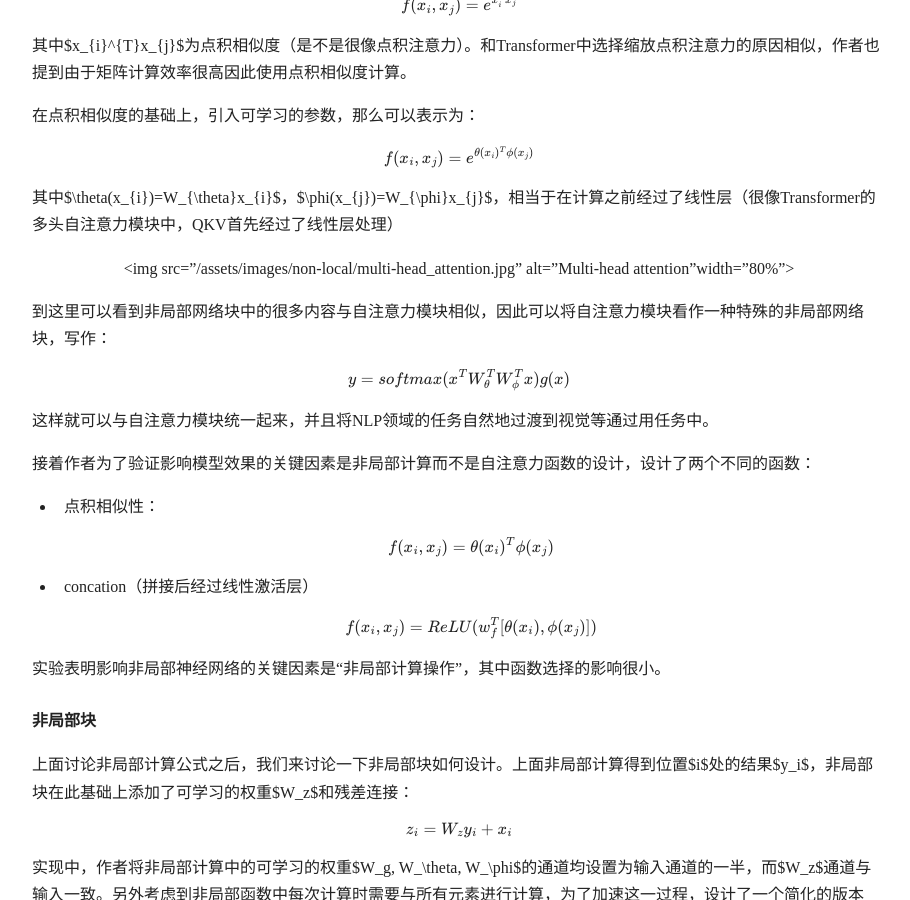
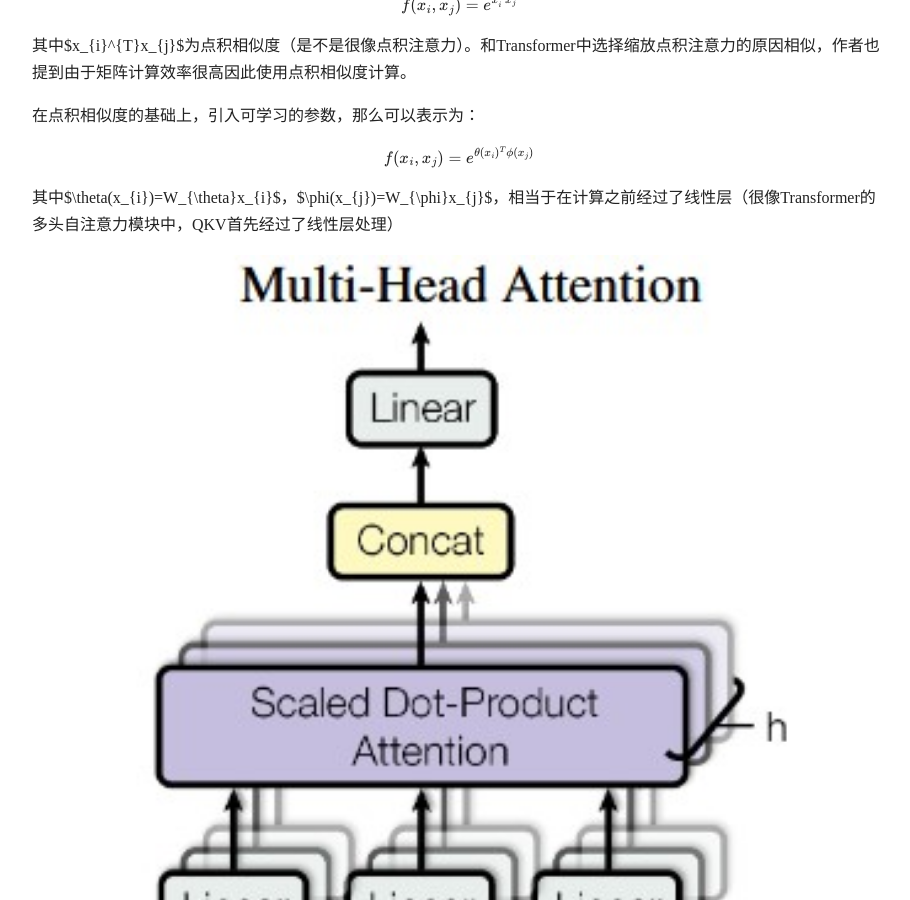
Before and after one commit to xiaosuQAQ/xiaosuQAQ.github.io, a Jekyll site: the page built from _posts/2025-04-15-非局部神经网络.md, in a window 1280 px wide and 900 px high, scrolled down 2084 px. Shown: the whole window, without its empty margins (71-981 px from the left). Built offline with Jekyll 4.4.1, drawn with Linux system fonts in a browser that asks for light colours; nearby versions of some CDN libraries; formulas are drawn with MathJax 3; some of the changed lines change nothing that is shown.

Commit message:
修改博客细节问题

```diff
--- a/_includes/head.html
+++ b/_includes/head.html
@@ -30,3 +30,16 @@
 <link rel="stylesheet" href="{{ _sources.font_awesome }}" >
 
 {%- include head/custom.html -%}
+
+<!-- MathJax Configuration -->
+<script>
+    MathJax = {
+      tex: {
+        inlineMath: [['$', '$'], ['\\(', '\\)']],
+        displayMath: [['$$', '$$'], ['\\[', '\\]']]
+      }
+    };
+  </script>
+  <script type="text/javascript" async
+    src="https://cdn.jsdelivr.net/npm/mathjax@3/es5/tex-mml-chtml.js">
+  </script>
--- a/_posts/2025-04-15-非局部神经网络.md
+++ b/_posts/2025-04-15-非局部神经网络.md
@@ -92,7 +92,7 @@
 其中$\theta(x_{i})=W_{\theta}x_{i}$，$\phi(x_{j})=W_{\phi}x_{j}$，相当于在计算之前经过了线性层（很像Transformer的多头自注意力模块中，QKV首先经过了线性层处理）
 
 <div align="center">
-  <img src="/assets/images/non-local/multi-head_attention.jpg" alt="Multi-head attention"width="80%">
+  <img src="/assets/images/non-local/multi-head_attention.jpg" alt="Multi-head attention" width="80%">
 </div>
 
 到这里可以看到非局部网络块中的很多内容与自注意力模块相似，因此可以将自注意力模块看作一种特殊的非局部网络块，写作：
```
